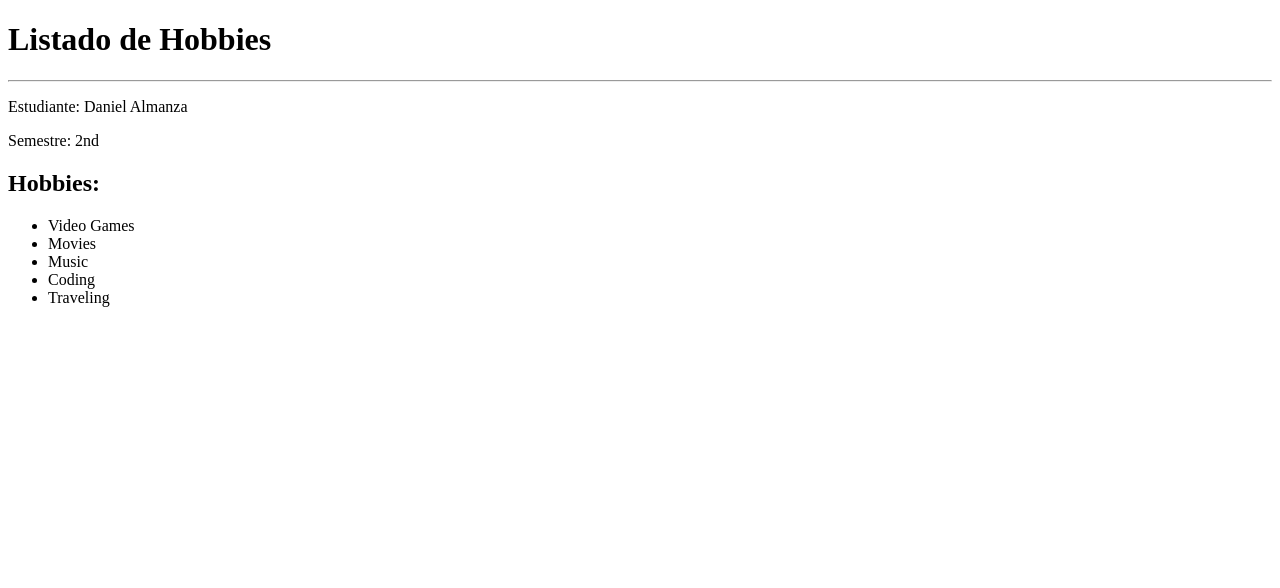
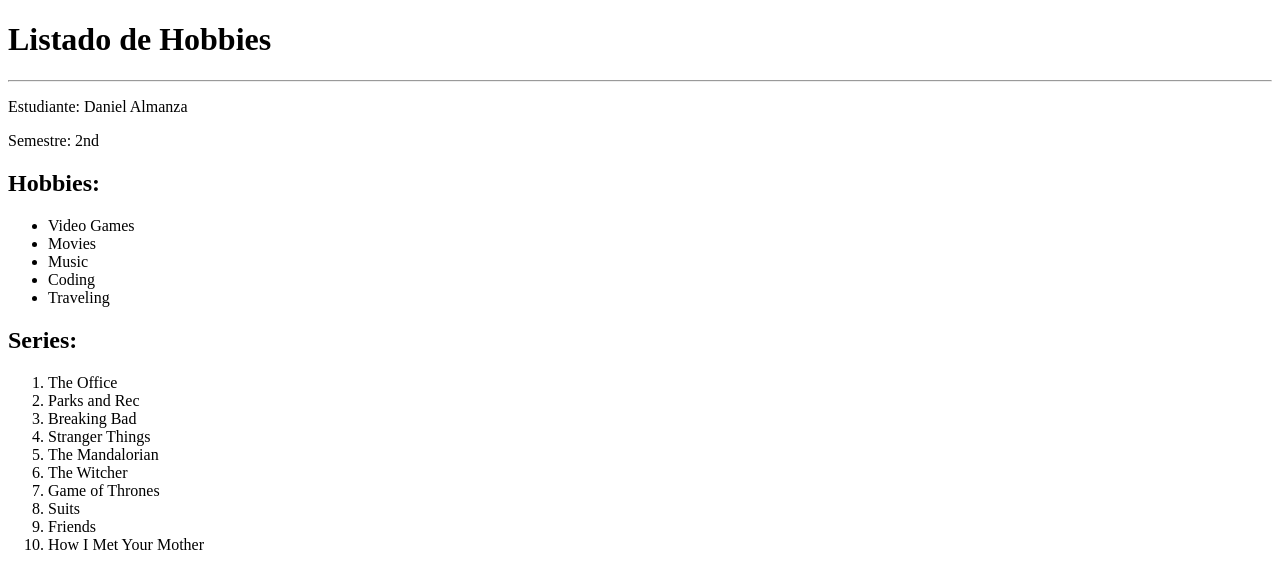
Before and after one commit to devDeam/hobbies-app, an Angular app: page / in a window 1280 px wide. Shown: the top 588 px of the page. Built offline with nearby package versions, Linux system fonts and the light colour scheme.

Commit message:
Se crea lista de series en el html

```diff
--- a/src/app/app.component.html
+++ b/src/app/app.component.html
@@ -6,3 +6,7 @@
 <ul>
   <li *ngFor="let hobby of hobbies">{{ hobby }}</li>
 </ul>
+<h2>Series:</h2>
+<ol>
+  <li *ngFor="let serie of series">{{ serie }}</li>
+</ol>
```
